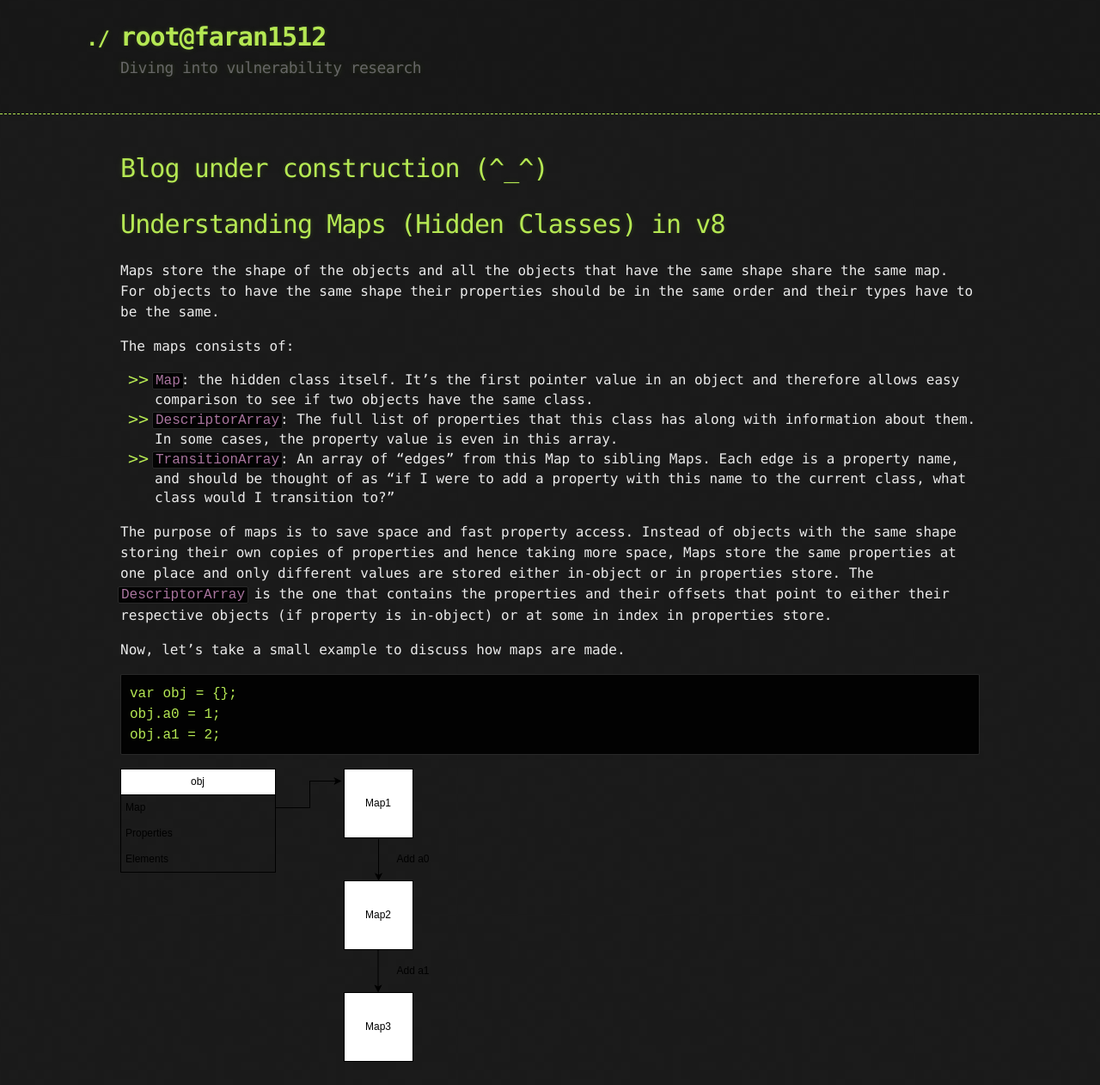
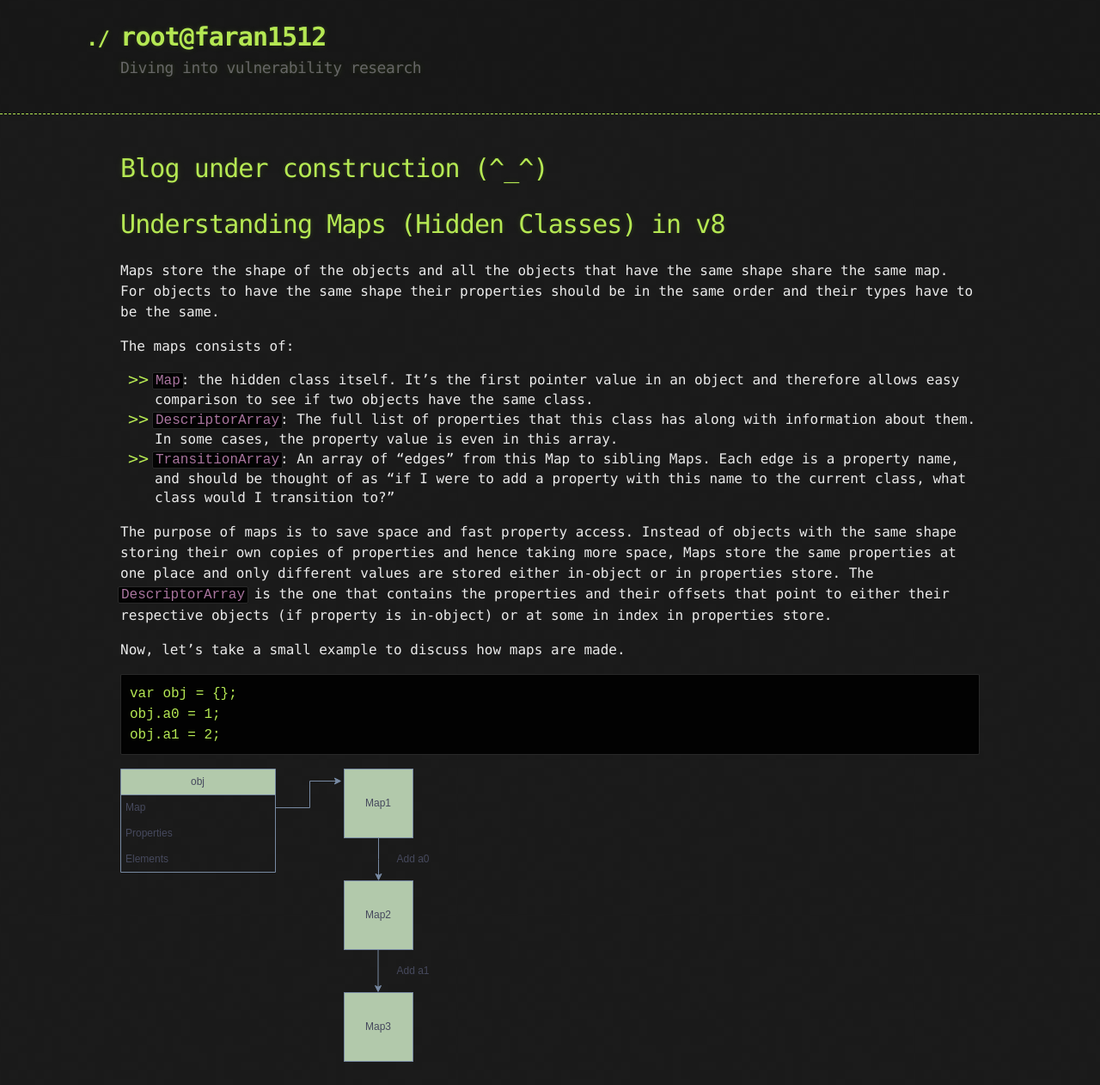
Before and after one commit to faran1512/faran1512.github.io, a Jekyll site: the page built from Blogs/Understanding_Maps_in_v8.md, in a window 1280 px wide. Shown: the whole page at 86% size. Built offline with Jekyll 4.4.1, drawn with Linux system fonts in a browser that asks for light colours; our own code applies the rules of GitHub Pages for plain Markdown files.

Commit message:
adding maps blog

````diff
--- a/Blogs/Understanding_Maps_in_v8.md
+++ b/Blogs/Understanding_Maps_in_v8.md
@@ -26,4 +26,4 @@ obj.a0 = 1;
 obj.a1 = 2;
 ```
 
-![Map of obj](./Assets/Understanding_Maps_in_v8/obj_map.drawio.png)
+![Map of obj](./Assets/Understanding_Maps_in_v8/obj_map.drawio.svg "Map of obj")
````
Also changed, not shown: Blogs/Assets/Understanding_Maps_in_v8/obj_map.drawio.png (deleted), Blogs/Assets/Understanding_Maps_in_v8/obj_map.drawio.svg (added).
